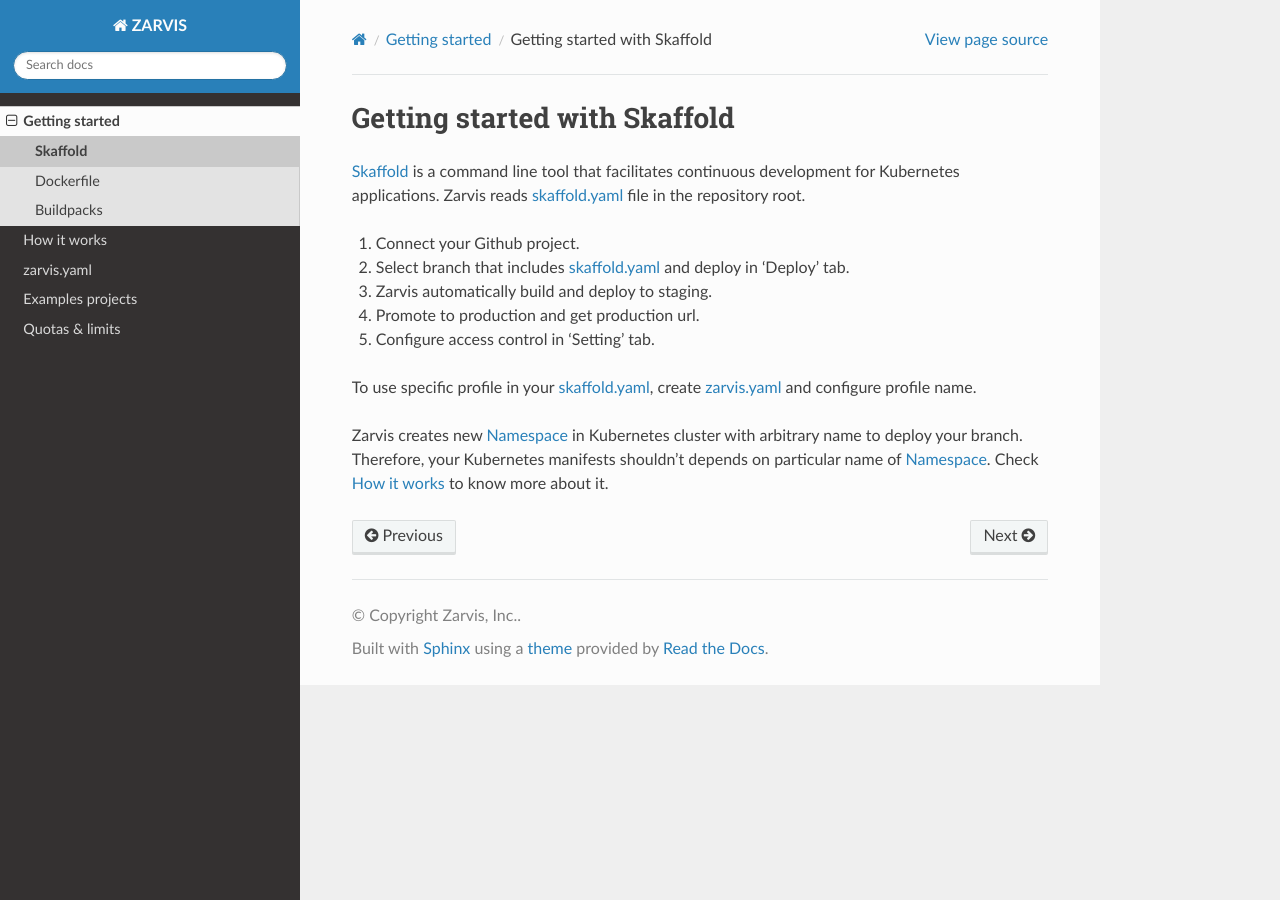
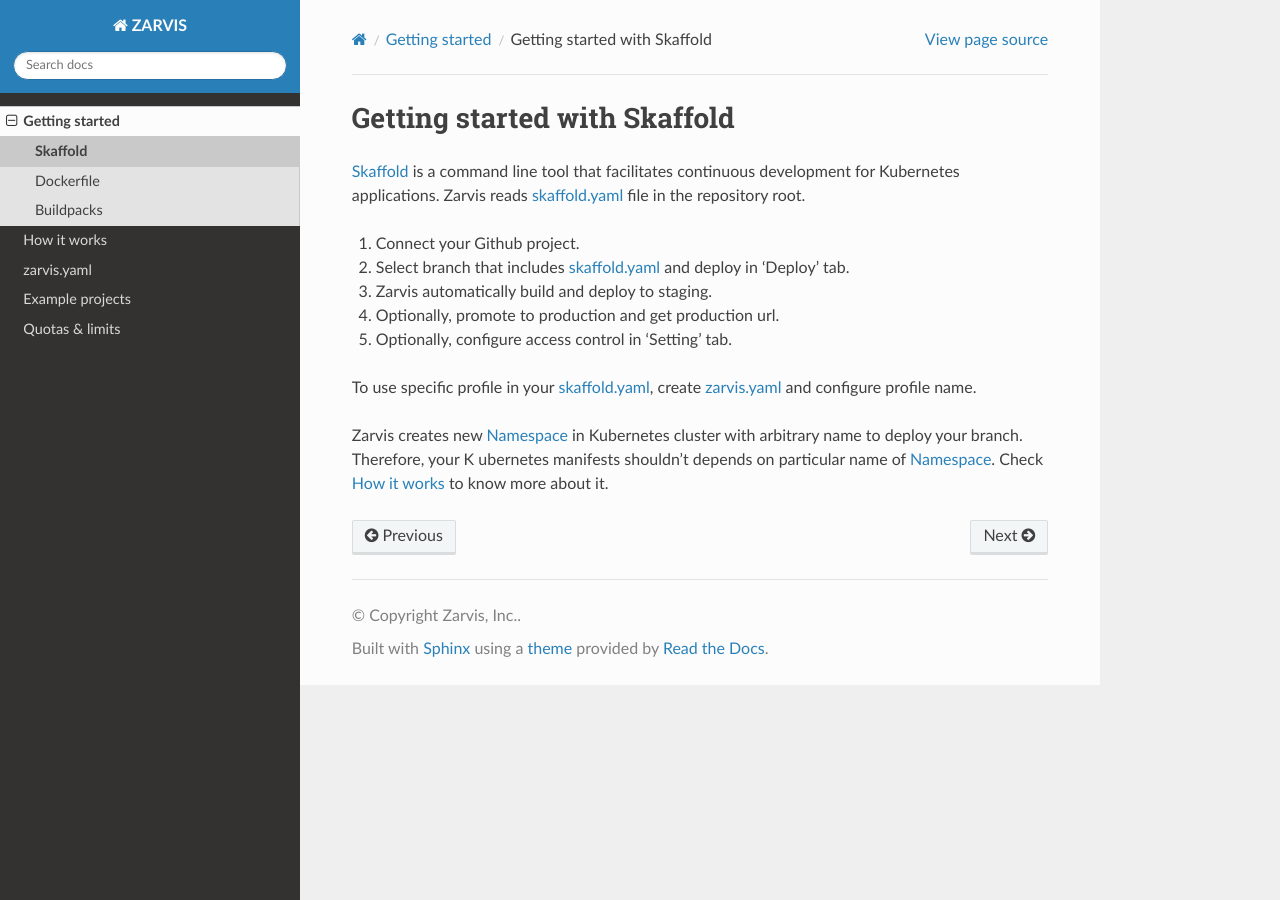
Before and after one commit to zarvis-ai/community, a Sphinx documentation site: the page built from docs/getting_started/skaffold.rst, in a window 1280 px wide. Built offline with Sphinx 7.4.7 and the Read the Docs theme 2.0.0, drawn with Linux system fonts in a browser that asks for light colours.

```diff
--- a/docs/examples.rst
+++ b/docs/examples.rst
@@ -1,5 +1,5 @@
 =================
-Examples projects
+Example projects
 =================
 
 =======================================  ======================== ===================== =============
--- a/docs/getting_started/buildpacks.rst
+++ b/docs/getting_started/buildpacks.rst
@@ -8,8 +8,8 @@
 1. Connect your Github project.
 2. Select branch and deploy in 'Deploy' tab.
 3. Zarvis automatically build and deploy to staging.
-4. Promote to production and get production url.
-5. Configure access control in 'Setting' tab.
+4. Optionally, promote to production and get production url.
+5. Optionally, configure access control in 'Setting' tab.
 
 Default builder is `cloudfoundry/cnb:cflinuxfs3`. This builder includes Buildpacks:
 
--- a/docs/getting_started/dockerfile.rst
+++ b/docs/getting_started/dockerfile.rst
@@ -7,8 +7,8 @@
 1. Connect your Github project.
 2. Select branch that includes Dockerfile_ and deploy in 'Deploy' tab.
 3. Zarvis build Dockerfile_ and deploy to staging.
-4. Promote to production and get production url.
-5. Configure access control in 'Setting' tab.
+4. Optionally, promote to production and get production url.
+5. Optionally, configure access control in 'Setting' tab.
 
 By default, Zarvis will connect endpoint url to port 8080.
 To change this port number, create :ref:`zarvis.yaml` and configure port number.
--- a/docs/getting_started/skaffold.rst
+++ b/docs/getting_started/skaffold.rst
@@ -8,13 +8,13 @@
 1. Connect your Github project.
 2. Select branch that includes skaffold.yaml_ and deploy in 'Deploy' tab.
 3. Zarvis automatically build and deploy to staging.
-4. Promote to production and get production url.
-5. Configure access control in 'Setting' tab.
+4. Optionally, promote to production and get production url.
+5. Optionally, configure access control in 'Setting' tab.
 
 To use specific profile in your skaffold.yaml_, create :ref:`zarvis.yaml` and configure profile name.
 
 Zarvis creates new Namespace_ in Kubernetes cluster with arbitrary name to deploy your branch.
-Therefore, your Kubernetes manifests shouldn't depends on particular name of Namespace_.
+Therefore, your K   ubernetes manifests shouldn't depends on particular name of Namespace_.
 Check :ref:`How it works` to know more about it.
 
 .. include:: ../ref.rst
```
Also changed, not shown: docs/getting_started/index.rst (+18 -0 lines).
